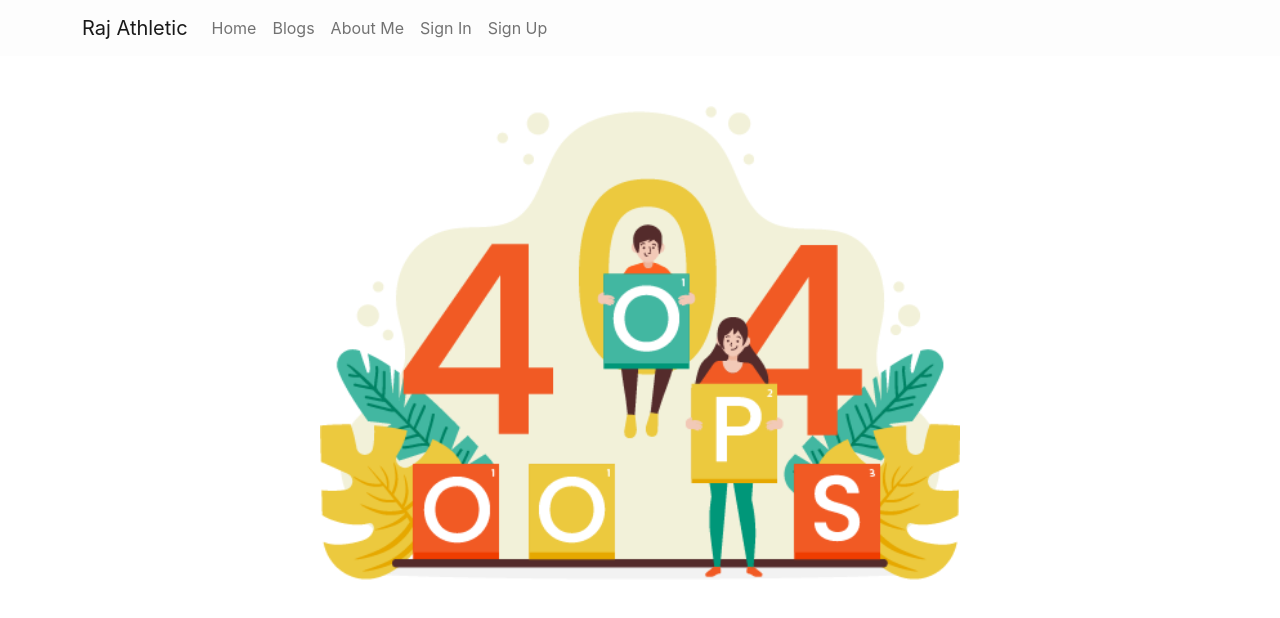
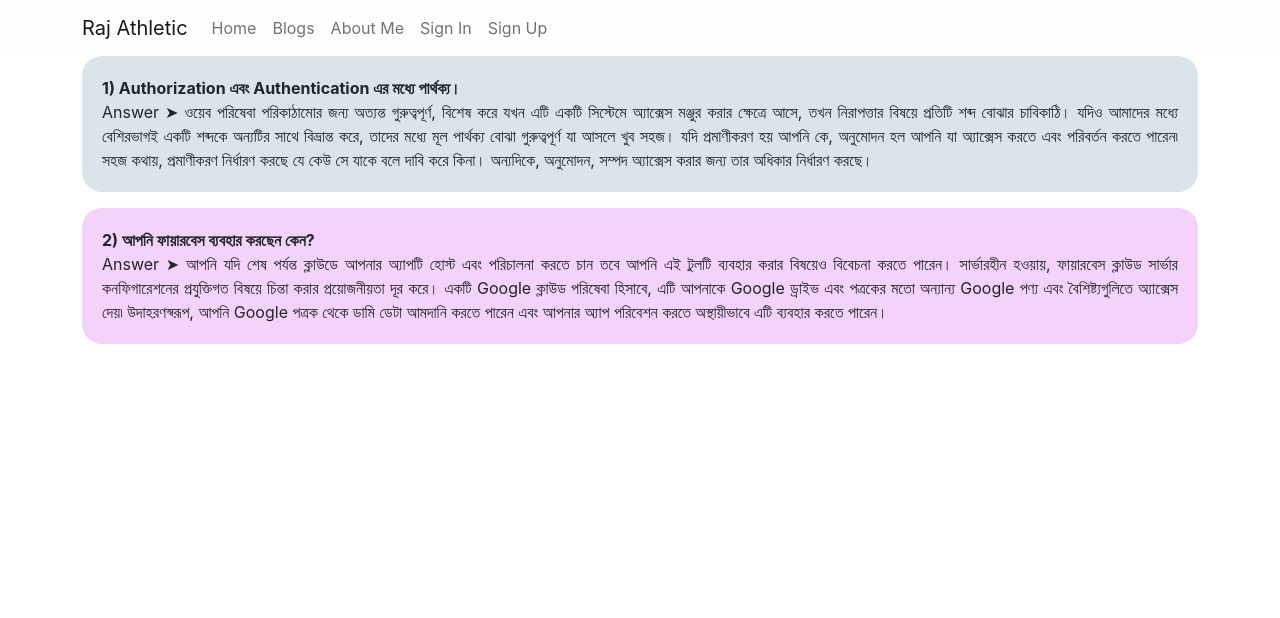
Before and after one commit to Developer-Rajesh100/-raj-athletic, a React (Create React App) app: page /blogs in a window 1280 px wide. Shown: the top 618 px of the page. Built offline with nearby package versions, Linux system fonts and the light colour scheme.

Commit message:
Firts and Second Question seciction is completed in bolgs page

```diff
--- a/src/App.js
+++ b/src/App.js
@@ -1,6 +1,7 @@
 import { Route, Routes } from "react-router-dom";
 import "./App.css";
 import AboutMe from "./Pages/AboutMe/AboutMe";
+import Blogs from "./Pages/Blogs/Blogs";
 import Error from "./Pages/Error/Error";
 import Home from "./Pages/Home/Home";
 import NavBar from "./Pages/Home/NavBar/NavBar";
@@ -13,6 +14,7 @@
       <NavBar></NavBar>
       <Routes>
         <Route path="/" element={<Home></Home>}></Route>
+        <Route path="blogs" element={<Blogs></Blogs>}></Route>
         <Route path="aboutme" element={<AboutMe></AboutMe>}></Route>
         <Route path="Signin" element={<SignIn></SignIn>}></Route>
         <Route path="signup" element={<SignUp></SignUp>}></Route>
--- /dev/null
+++ b/src/Pages/Blogs/Blogs.css
@@ -0,0 +1,12 @@
+.firstQuestion{
+    text-align: justify;
+    background-color: #d9e5ea;
+    padding: 20px;
+    border-radius: 20px;
+}
+.secondQuestion{
+    text-align: justify;
+    background-color: #f3d3f9;
+    padding: 20px;
+    border-radius: 20px;
+}
--- /dev/null
+++ b/src/Pages/Blogs/Blogs.js
@@ -0,0 +1,34 @@
+import React from "react";
+import "./Blogs.css";
+const Blogs = () => {
+  return (
+    <div className="container">
+      <p className="firstQuestion">
+        <strong>1) Authorization এবং Authentication এর মধ্যে পার্থক্য।</strong>
+        <br />
+        Answer ➤ ওয়েব পরিষেবা পরিকাঠামোর জন্য অত্যন্ত গুরুত্বপূর্ণ, বিশেষ করে
+        যখন এটি একটি সিস্টেমে অ্যাক্সেস মঞ্জুর করার ক্ষেত্রে আসে, তখন নিরাপত্তার
+        বিষয়ে প্রতিটি শব্দ বোঝার চাবিকাঠি। যদিও আমাদের মধ্যে বেশিরভাগই একটি
+        শব্দকে অন্যটির সাথে বিভ্রান্ত করে, তাদের মধ্যে মূল পার্থক্য বোঝা
+        গুরুত্বপূর্ণ যা আসলে খুব সহজ। যদি প্রমাণীকরণ হয় আপনি কে, অনুমোদন হল
+        আপনি যা অ্যাক্সেস করতে এবং পরিবর্তন করতে পারেন৷ সহজ কথায়, প্রমাণীকরণ
+        নির্ধারণ করছে যে কেউ সে যাকে বলে দাবি করে কিনা। অন্যদিকে, অনুমোদন, সম্পদ
+        অ্যাক্সেস করার জন্য তার অধিকার নির্ধারণ করছে।
+      </p>
+      <p className="secondQuestion">
+        <strong>2) আপনি ফায়ারবেস ব্যবহার করছেন কেন?</strong>
+        <br />
+        Answer ➤ আপনি যদি শেষ পর্যন্ত ক্লাউডে আপনার অ্যাপটি হোস্ট এবং পরিচালনা
+        করতে চান তবে আপনি এই টুলটি ব্যবহার করার বিষয়েও বিবেচনা করতে পারেন।
+        সার্ভারহীন হওয়ায়, ফায়ারবেস ক্লাউড সার্ভার কনফিগারেশনের প্রযুক্তিগত
+        বিষয়ে চিন্তা করার প্রয়োজনীয়তা দূর করে। একটি Google ক্লাউড পরিষেবা
+        হিসাবে, এটি আপনাকে Google ড্রাইভ এবং পত্রকের মতো অন্যান্য Google পণ্য
+        এবং বৈশিষ্ট্যগুলিতে অ্যাক্সেস দেয়৷ উদাহরণস্বরূপ, আপনি Google পত্রক থেকে
+        ডামি ডেটা আমদানি করতে পারেন এবং আপনার অ্যাপ পরিবেশন করতে অস্থায়ীভাবে
+        এটি ব্যবহার করতে পারেন।
+      </p>
+    </div>
+  );
+};
+
+export default Blogs;
--- a/src/Pages/Home/NavBar/NavBar.js
+++ b/src/Pages/Home/NavBar/NavBar.js
@@ -12,7 +12,7 @@
             <Nav>
               <div className="d-flex justify-content-around">
                 <Nav.Link href="/">Home</Nav.Link>
-                <Nav.Link href="#link">Blogs</Nav.Link>
+                <Nav.Link href="/blogs">Blogs</Nav.Link>
                 <Nav.Link href="aboutme">About Me</Nav.Link>
                 <Nav.Link href="Signin">Sign In</Nav.Link>
                 <Nav.Link href="signup">Sign Up</Nav.Link>
```
